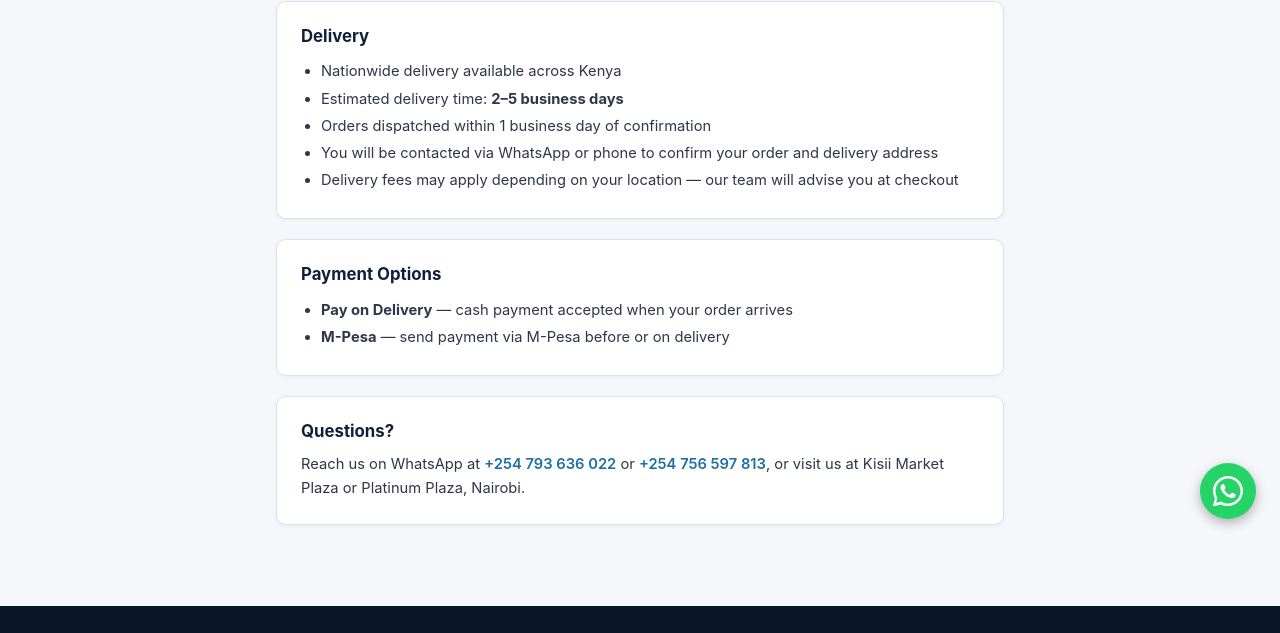
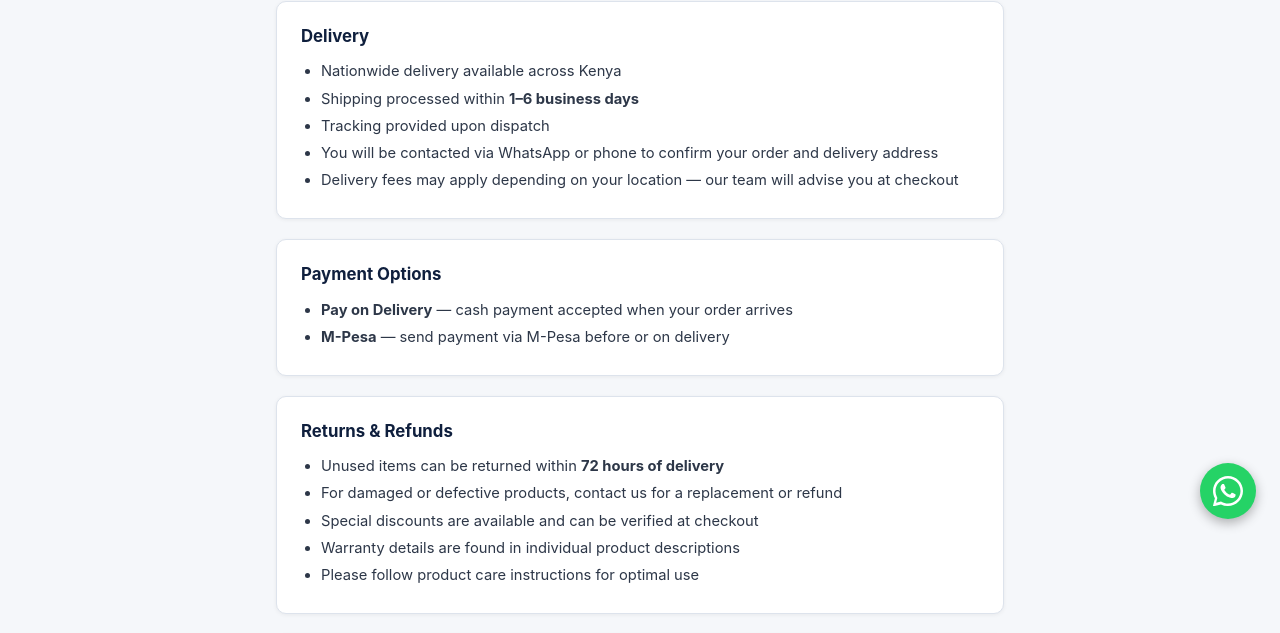
Before and after one commit to viper254/medtech-solutions, a React (Vite) app: page /delivery in a window 1280 px wide. Shown: the part 257-890 px from the top of the page. Built offline with nearby package versions, Linux system fonts and the light colour scheme; no server answers.

Commit message:
content: update site copy with real business info, tagline, policy and product range

```diff
--- a/src/pages/ContactPage.tsx
+++ b/src/pages/ContactPage.tsx
@@ -62,8 +62,8 @@
       {/* Hero */}
       <section style={styles.hero} aria-label="Contact hero">
         <h1 style={styles.heroTitle}>Get in Touch</h1>
-        <p style={styles.slogan}>Medtech Solutions — gadgets that empower your productivity.</p>
-        <p style={styles.heroSub}>Where Technology Meets Excellence</p>
+        <p style={styles.slogan}>Home of Quality, Reliable &amp; Affordable Solutions</p>
+        <p style={styles.heroSub}>Affordable tech accessories and medical equipment tailored to your needs</p>
       </section>
 
       <div style={styles.content}>
@@ -106,9 +106,9 @@
               <div>
                 <p style={styles.contactLabel}>We Offer</p>
                 <p style={styles.contactValuePlain}>Phones &amp; Accessories</p>
-                <p style={styles.contactValuePlain}>Laptops &amp; Accessories</p>
+                <p style={styles.contactValuePlain}>Laptops &amp; Laptop Gear</p>
+                <p style={styles.contactValuePlain}>Medical Equipment</p>
                 <p style={styles.contactValuePlain}>Expert Repairs</p>
-                <p style={styles.contactValuePlain}>Tech &amp; Gadgets Guidance</p>
               </div>
             </div>
           </div>
--- a/src/pages/DeliveryInfoPage.tsx
+++ b/src/pages/DeliveryInfoPage.tsx
@@ -11,8 +11,8 @@
           <h2 id="delivery-heading" style={styles.cardHeading}>Delivery</h2>
           <ul style={styles.list}>
             <li>Nationwide delivery available across Kenya</li>
-            <li>Estimated delivery time: <strong>2–5 business days</strong></li>
-            <li>Orders dispatched within 1 business day of confirmation</li>
+            <li>Shipping processed within <strong>1–6 business days</strong></li>
+            <li>Tracking provided upon dispatch</li>
             <li>You will be contacted via WhatsApp or phone to confirm your order and delivery address</li>
             <li>Delivery fees may apply depending on your location — our team will advise you at checkout</li>
           </ul>
@@ -26,16 +26,26 @@
           </ul>
         </section>
 
-        <section style={styles.card} aria-labelledby="contact-heading">
-          <h2 id="contact-heading" style={styles.cardHeading}>Questions?</h2>
+        <section style={styles.card} aria-labelledby="returns-heading">
+          <h2 id="returns-heading" style={styles.cardHeading}>Returns &amp; Refunds</h2>
+          <ul style={styles.list}>
+            <li>Unused items can be returned within <strong>72 hours of delivery</strong></li>
+            <li>For damaged or defective products, contact us for a replacement or refund</li>
+            <li>Special discounts are available and can be verified at checkout</li>
+            <li>Warranty details are found in individual product descriptions</li>
+            <li>Please follow product care instructions for optimal use</li>
+          </ul>
+        </section>
+
+        <section style={styles.card} aria-labelledby="availability-heading">
+          <h2 id="availability-heading" style={styles.cardHeading}>Product Availability</h2>
           <p style={styles.text}>
-            Reach us on WhatsApp at{' '}
+            All products are subject to availability. Our customer support team is available for any inquiries — reach us on WhatsApp at{' '}
             <a href="https://wa.me/254793636022" style={styles.link} target="_blank" rel="noopener noreferrer">
               +254 793 636 022
             </a>{' '}
-            or{' '}
-            <a href="tel:+254756597813" style={styles.link}>+254 756 597 813</a>,
-            or visit us at Kisii Market Plaza or Platinum Plaza, Nairobi.
+            or call{' '}
+            <a href="tel:+254756597813" style={styles.link}>+254 756 597 813</a>.
           </p>
         </section>
       </div>
--- a/src/pages/HomePage.tsx
+++ b/src/pages/HomePage.tsx
@@ -62,10 +62,10 @@
         <div style={styles.heroContent}>
           <h1 style={styles.heroTitle}>Medtech Solutions</h1>
           <p style={styles.heroTagline}>
-            Your One-Stop Tech Hub — gadgets that empower your productivity
+            Home of Quality, Reliable &amp; Affordable Solutions
           </p>
           <p style={styles.heroSub}>
-            Phones · Laptops · Accessories · Expert Repairs · Countrywide Delivery
+            Tech accessories · Medical equipment · Expert repairs · Countrywide delivery
           </p>
           <Link to="/catalog" style={styles.shopNowBtn} className="btn-transition">
             Shop Now
@@ -131,7 +131,7 @@
 
       {/* WhatsApp CTA */}
       <section style={styles.whatsappSection} aria-label="Contact via WhatsApp">
-        <p style={styles.whatsappText}>Have a question or need help choosing a product?</p>
+        <p style={styles.whatsappText}>Need help choosing a product or have a question? We're here.</p>
         <a
           href="https://wa.me/254793636022"
           target="_blank"
```
